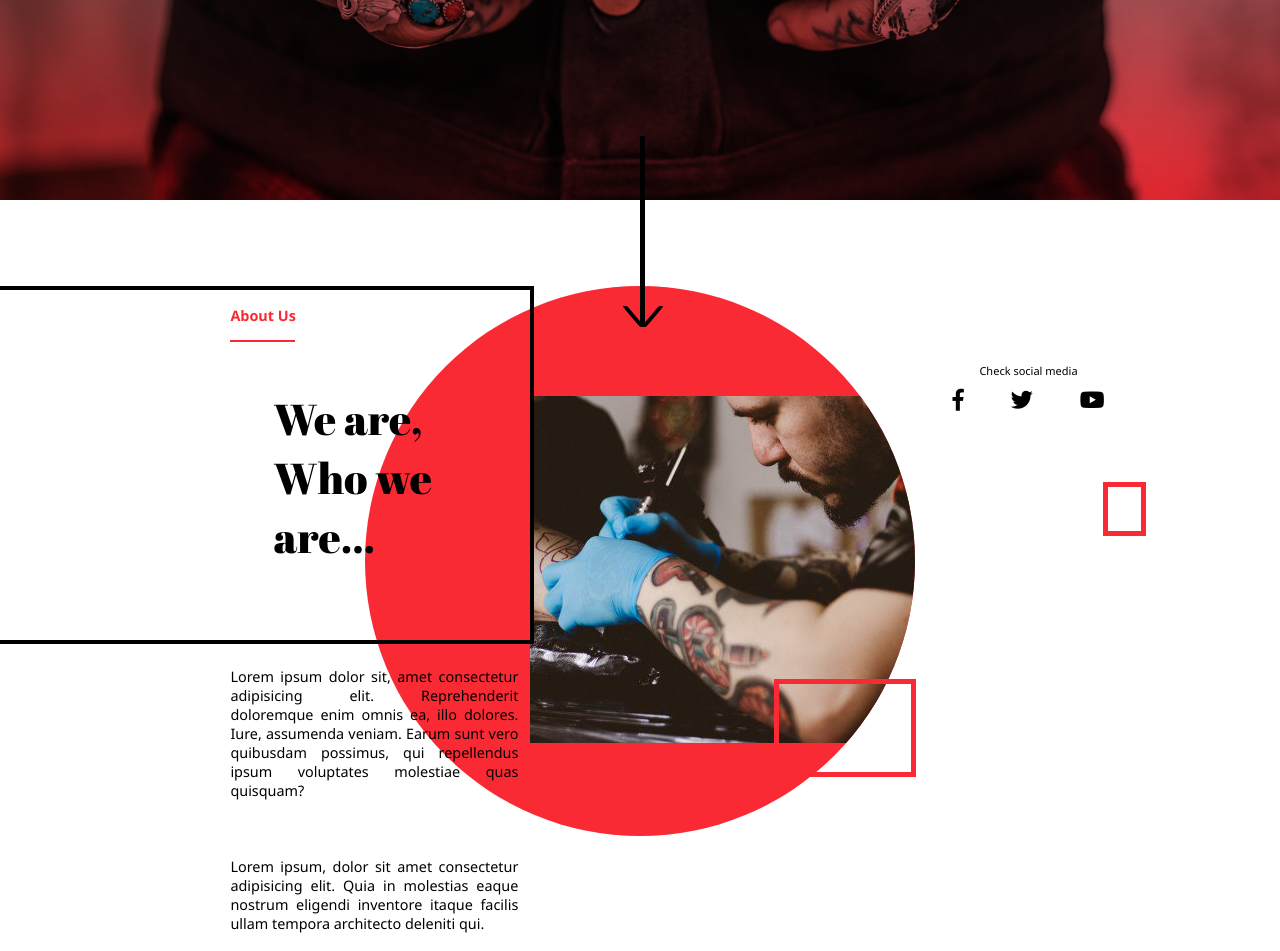
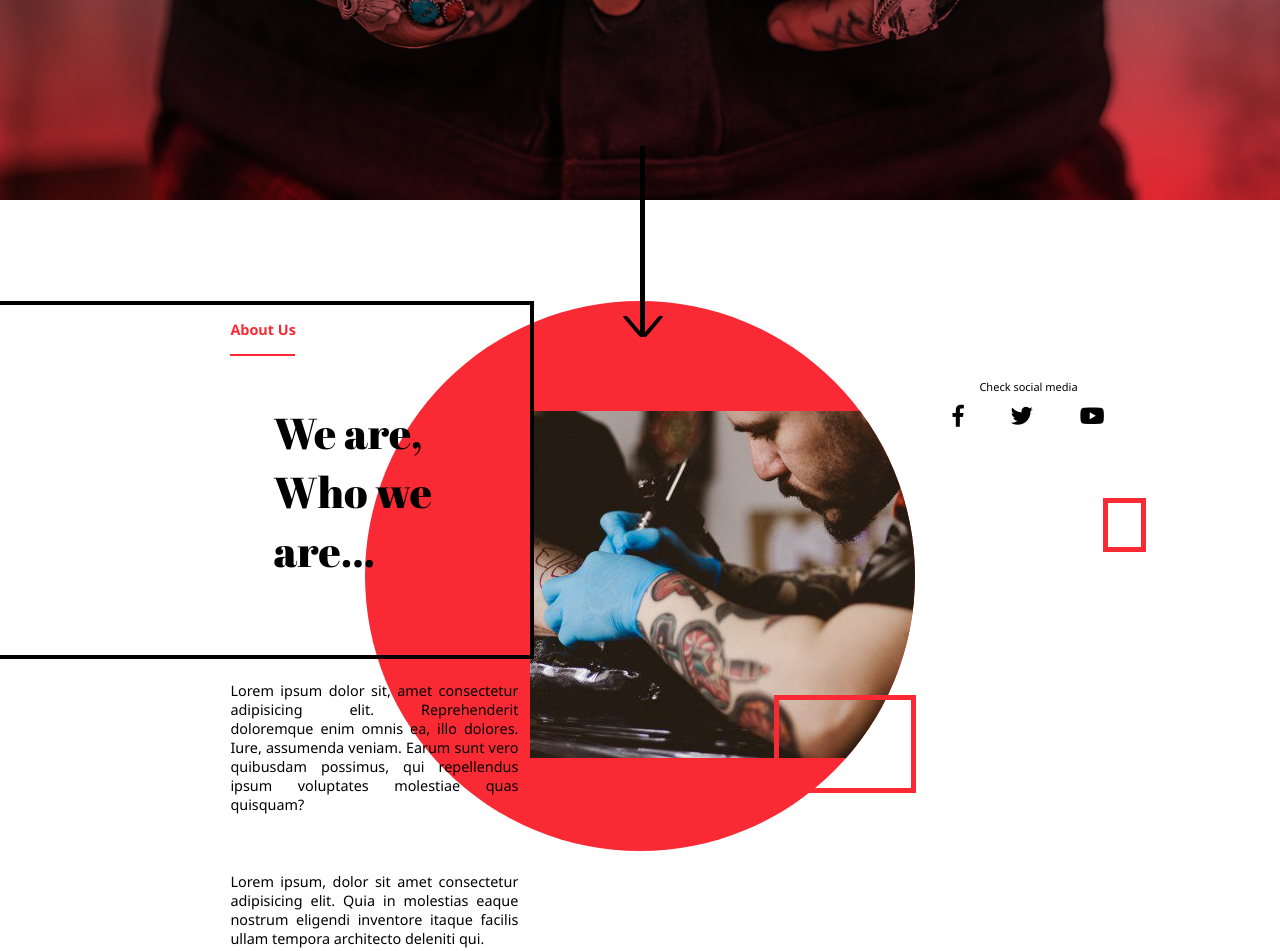
Before and after one commit to EwaLaganowska/TattooStudio, a plain HTML site: page index.html in a window 1280 px wide. Shown: the part 520-1471 px from the top of the page. Drawn offline with Linux system fonts and the light colour scheme.

Commit message:
height and some margins of second page

```diff
--- a/css/main.css
+++ b/css/main.css
@@ -72,6 +72,7 @@ button {
 #secondpage {
     color: black;
     position: relative;
+    height: 85vh;
 }
 
 .arrow {
@@ -81,7 +82,7 @@ button {
     display: block;
     position: absolute;
     left: 50%;
-    transform: translateY(-150px);
+    transform: translateY(-140px);
     z-index: 10;
 }
     .arrow:before, .arrow:after {
@@ -106,6 +107,7 @@ button {
 .aside-left {
     position: absolute;
     left: 18%;
+    top: 1em;
     width: 20em;
     height: auto;
     text-align: left;
@@ -159,7 +161,8 @@ button {
 }
 .circle {
 	width: 550px;
-	height: 550px;
+    height: 550px;
+    top: 1em;
 	background-color: rgb(250, 42, 52);
 	border-radius: 100%;
     margin: 6em auto 0;
```
